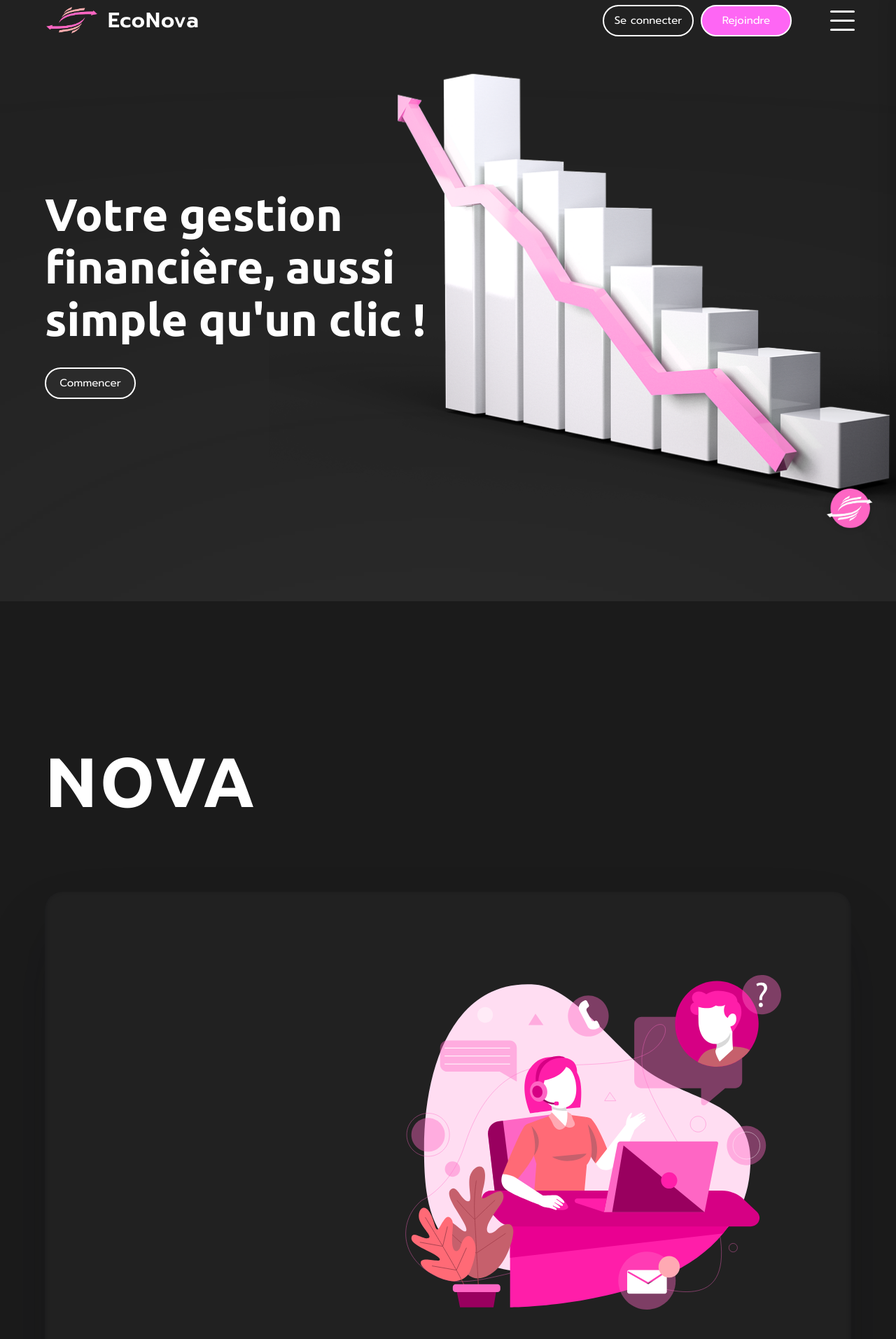
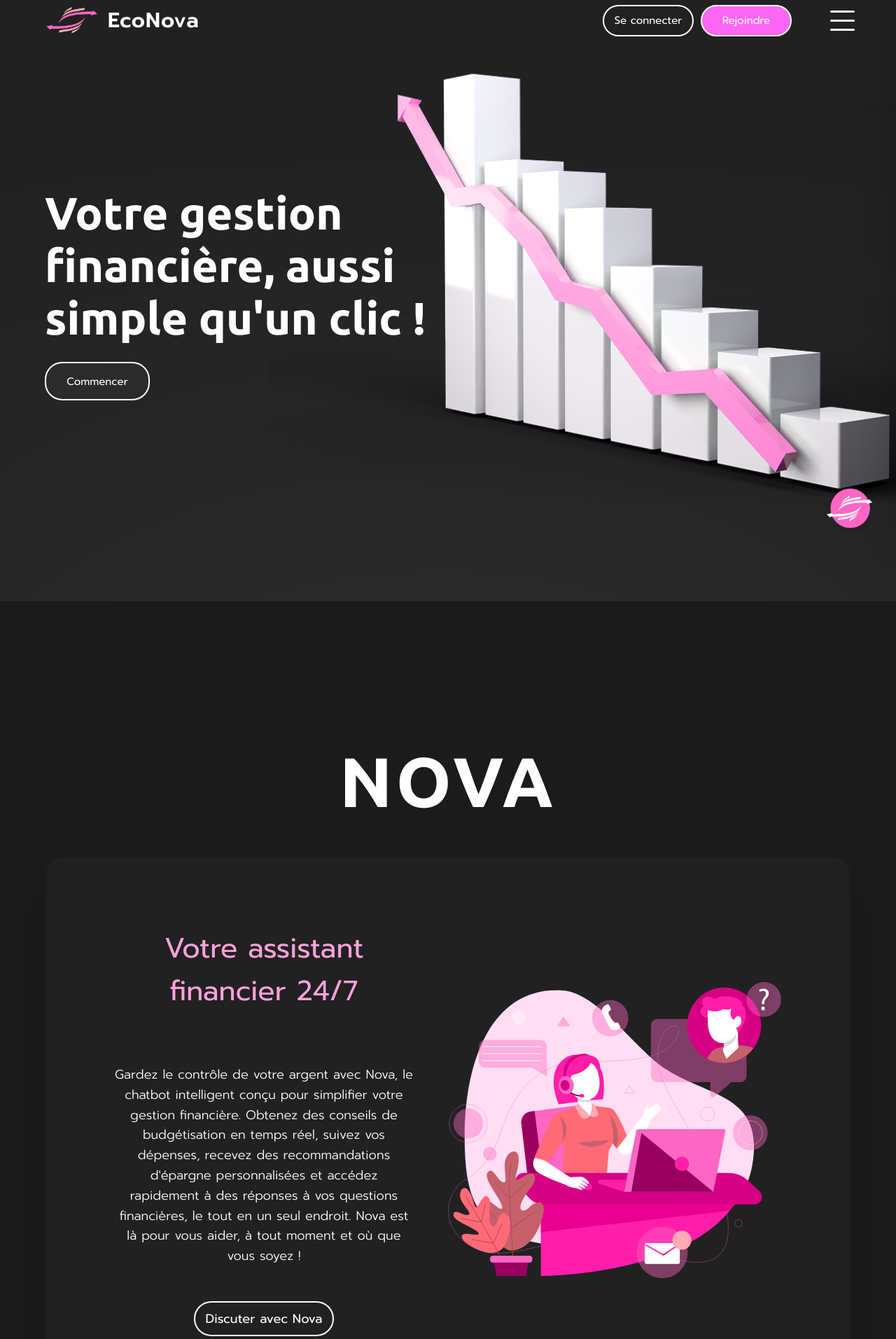
Before and after one commit to blvck-M4/Econova, a Django app: page /members/ in a window 1280 px wide; the page is wider, and only the part inside the window is pictured. Shown: the part 21-1934 px from the top of that part at 70% size. Run offline with Django 5.2, Linux system fonts and the light colour scheme.

Commit message:
Fichier html et css setup -Gabriel

```diff
--- a/members/static/css/home.css
+++ b/members/static/css/home.css
@@ -54,16 +54,18 @@ body {
     padding: 10px;
     font-size: 65px;
     z-index: 2;
+
     .btn-slogan{
         background: rgb(43,43,43);
         color: white;
         border-radius: 25px;
         font-size: 15px;
-        height: 45px;
-        width: 130px;
+        height: 55px;
+        width: 150px;
         cursor: pointer;
         border: 2px solid white;
         transition: 0.1s ease-in-out;
+
     }
     .btn-slogan:hover{
         background-color: #FE66C4;
@@ -73,45 +75,89 @@ body {
 }
 /*DESCRIPTION CHATBOT*/
 
-.nova{
+.nova {
     height: 100%;
     width: 100%;
     padding: 200px 5vw;
-    h1{
+    text-align: center;
+}
+
+.nova h1 {
     font-size: 100px;
-        margin-bottom: 100px;
-        letter-spacing: 3px;
+    margin-bottom: 50px;
+    letter-spacing: 5px;
     animation: nova;
     animation-timeline: view(30% auto);
 }
-    .nova-infos{
+
+.nova-infos {
     width: 100%;
-        height: 90vh;
+    height: auto;
     padding: 100px;
     display: grid;
     grid-template-columns: 1fr 1fr;
-        justify-content: center;
     align-items: center;
     background-color: #212121;
     border-radius: 25px;
-box-shadow: rgba(16, 16, 28, 0.25) 0px 50px 100px -20px, rgba(0, 0, 0, 0.3) 0px 30px 60px -30px, rgba(2, 9, 14, 0.35) 0px -2px 6px 0px inset;        animation: chatbot;
+    box-shadow: rgba(16, 16, 28, 0.25) 0px 50px 100px -20px,
+                rgba(0, 0, 0, 0.3) 0px 30px 60px -30px,
+                rgba(2, 9, 14, 0.35) 0px -2px 6px 0px inset;
+    animation: chatbot;
     animation-timeline: view(80% auto);
-        h2{
-            font-size: 20px;
 }
+
+.description_Nova {
+    color: white;
+    padding-right: 50px;
 }
+
+.description_Nova h2 {
+    font-size: 40px;
+    color: #FFA1DB; /* Rose */
+    margin-bottom: 75px;
 }
+
+.description_Nova h3 {
+    font-size: 18px;
+    line-height: 1.6;
+    color: white;
+}
+
+.chat-btn {
+    background: transparent;
+        color: white;
+        border-radius: 25px;
+        font-size: 18px;
+        height: 50px;
+        width: 200px;
+        cursor: pointer;
+        border: 2px solid white;
+        transition: 0.2s ease-in-out;
+        margin-top: 50px;
+
+}
+
+.chat-btn:hover {
+    background-color: #FE66C4;
+
+}
+
+.bot_img img {
+    max-width: 100%;
+    height: auto;
+}
+
 @keyframes nova {
     from {
         opacity: 0;
-        transform: translateY(100px) translateX(100px) scale(1.5);
+        transform: translateY(100px)  scale(1.5);
     }
     to {
         opacity: 1;
         transform: translateY(0) translateX(0) scale(1);
     }
+}
 
-}
 @keyframes chatbot {
     from {
         opacity: 0;
@@ -126,6 +172,7 @@ box-shadow: rgba(16, 16, 28, 0.25) 0px 50px 100px -20px, rgba(0, 0, 0, 0.3) 0px
         transform: translateY(0) scale(1);
     }
 }
+
 
 /*EDUCATION FINANCIERE*/
 .education{
--- a/members/templates/home.html
+++ b/members/templates/home.html
@@ -59,9 +59,19 @@
     <section class="nova">
         <h1> NOVA </h1>
         <div class="nova-infos">
-            <div class="desc">
 
-            </div>
+            <div class="description_Nova">
+
+            <h2>Votre assistant financier 24/7</h2>
+
+            <h3>Gardez le contrôle de votre argent avec Nova, le chatbot intelligent conçu pour
+                simplifier votre gestion financière. Obtenez des conseils de budgétisation en temps réel,
+                suivez vos dépenses, recevez des recommandations d'épargne personnalisées et accédez
+                rapidement à des réponses à vos questions financières, le tout en un seul endroit.
+                Nova est là pour vous aider, à tout moment et où que vous soyez !</h3>
+
+            <button class="chat-btn"> Discuter avec Nova</button>
+        </div>
             <div class="bot_img">
                 <img src="{% static 'images/call-center-7040784 1.svg' %}" alt="chatbot image description">
             </div>
```
Lines whose indentation alone changed are shown as unchanged.
